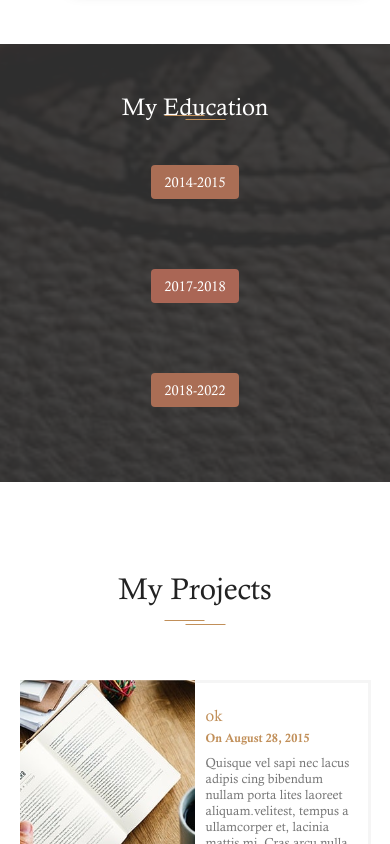
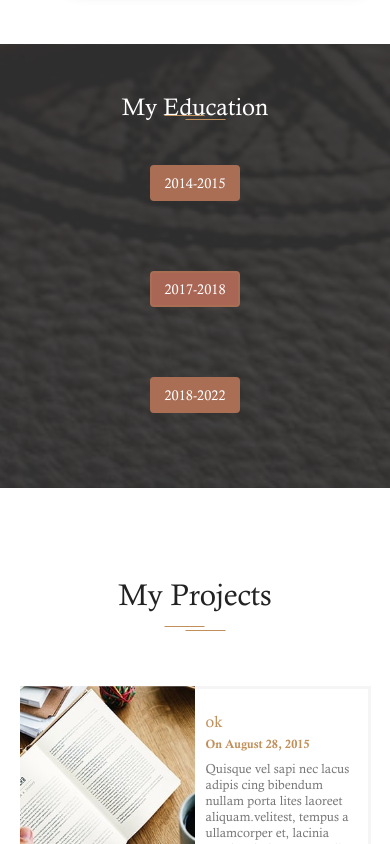
Before and after one commit to xyjju/MY, a plain HTML site: page index.html in a window 390 px wide. Shown: the part 2161-3005 px from the top of the page. Drawn offline with nearby package versions, Linux system fonts and the light colour scheme.

Commit message:
Update index.html

```diff
--- a/index.html
+++ b/index.html
@@ -166,13 +166,13 @@
 			<div class="social">
 				<h5 class="universal-h2 universal-h2-bckg">My Education</h5>
 				<div class="social-icons">
-					<button type="button"  class="btn" style="background:#aa6e55" data-toggle="popover" title="Senior Secondary" data-content="XYZ,Kanpur U.P">2014-2015</button>
+					<button type="button"  class="btn" style="background:#aa6e55;border:2px solid #aa6e55; color:white;" data-toggle="popover" title="Senior Secondary" data-content="XYZ,Kanpur U.P">2014-2015</button>
 				</div>
 				<div class="social-icons">
-					<button type="button" class="btn" style="background:#aa6655" data-toggle="popover" title="Higher Secondary" data-content="xyz,Kanpur U.P">2017-2018</button>
+					<button type="button" class="btn" style="background:#aa6655;border:2px solid #aa6e55;color:white;" data-toggle="popover" title="Higher Secondary" data-content="xyz,Kanpur U.P">2017-2018</button>
 				</div>
 				<div class="social-icons">
-					<button type="button" class="btn btn" style="background:#aa6e55" data-toggle="popover" title="Bachelor degree" data-content="HBTU,Kanpur U.P">2018-2022</button>
+					<button type="button" class="btn btn" style="background:#aa6e55;border:2px solid #aa6e55;color:white;" data-toggle="popover" title="Bachelor degree" data-content="HBTU,Kanpur U.P">2018-2022</button>
 				</div>
 
 			</div>
```
